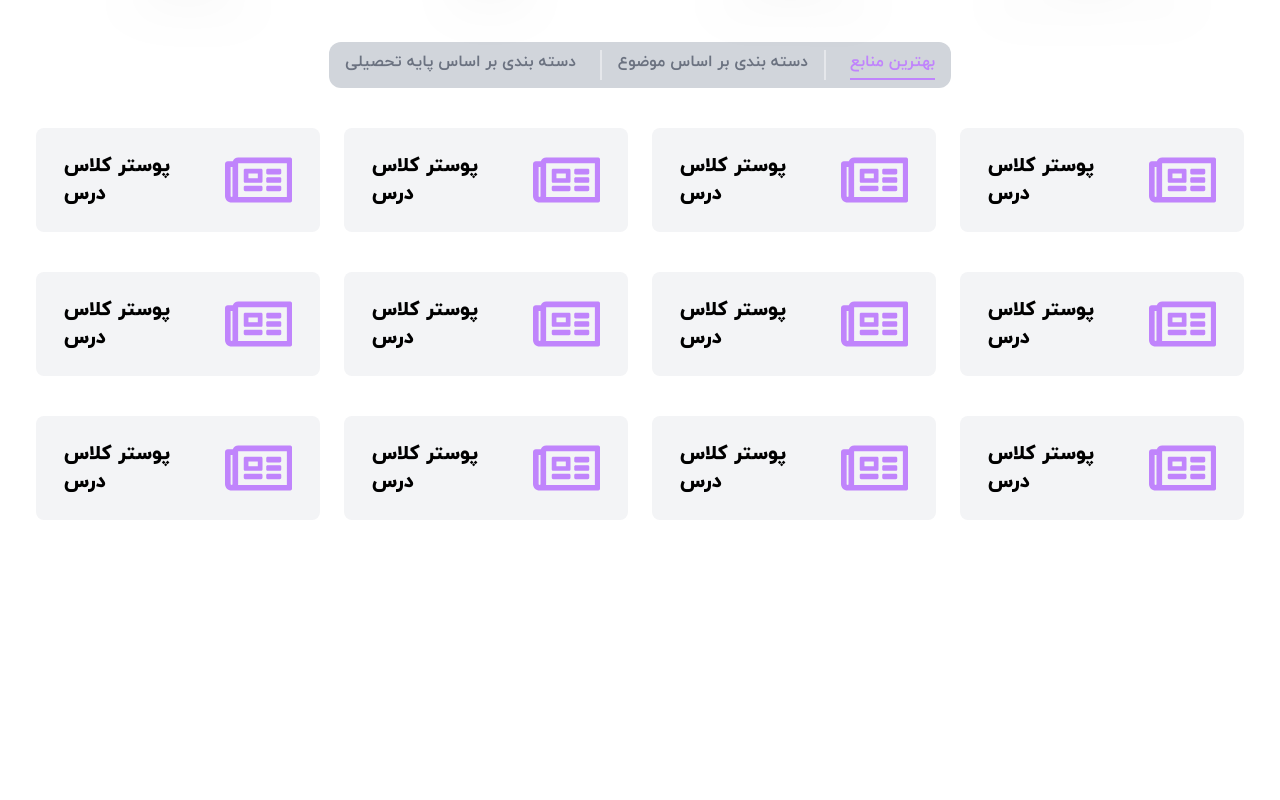
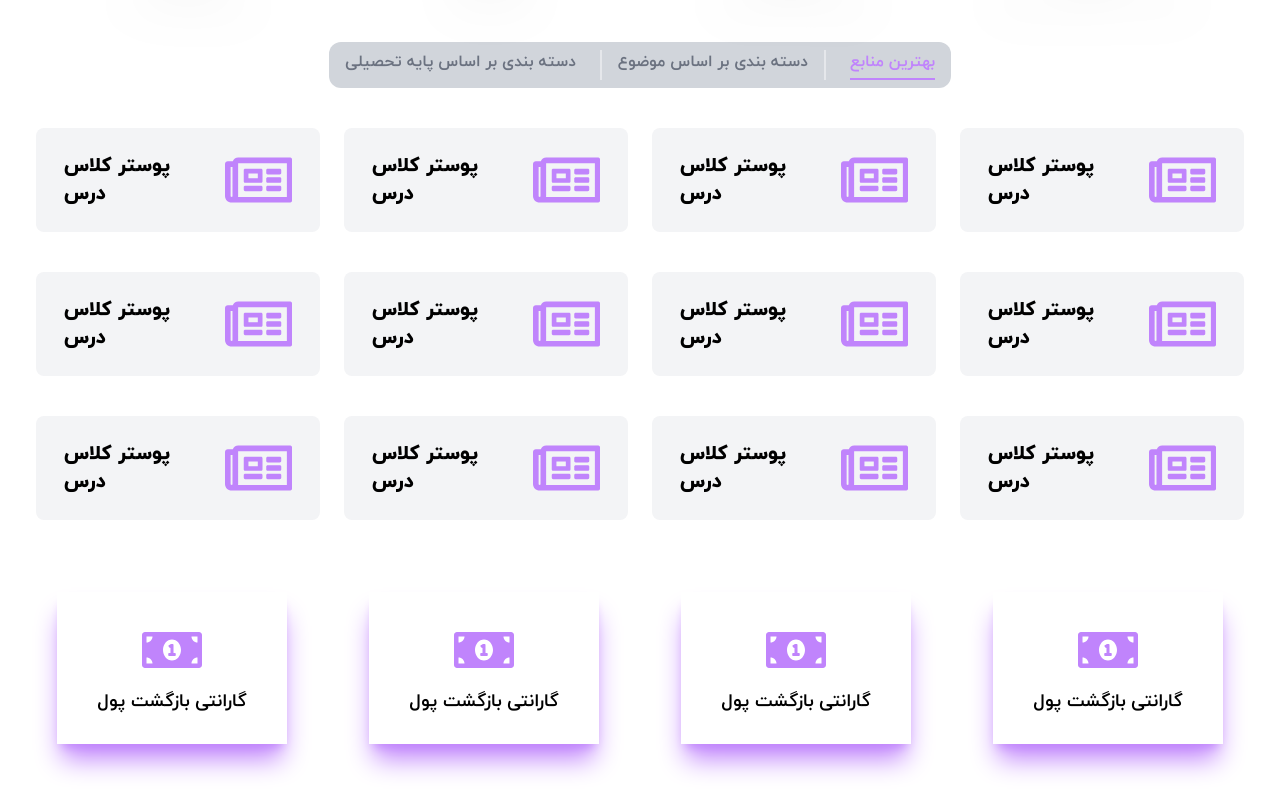
Before and after one commit to mohammadraufzahed/learning-ui, a Next.js app: page / in a window 1280 px wide. Shown: the part 2823-3623 px from the top of the page. Before the commit the page ends 3399 px from the top, so only its background shows below. Built offline with nearby package versions, Linux system fonts and the light colour scheme.

Commit message:
Added the box to index page

```diff
--- a/pages/index.jsx
+++ b/pages/index.jsx
@@ -1,10 +1,32 @@
 import Head from "next/head";
+import { FaMoneyBillAlt } from "react-icons/fa";
 import CategoriesProduct from "../components/CategoriesProduct";
 import Features from "../components/Features";
 import Header from "../components/Header";
 import ResourcesBox from "../components/ResourcesBox";
 import SpecialSellsBox from "../components/SpecialSellsBox";
 import TopStoresBox from "../components/TopStoresBox";
+
+const fakeData = {
+  badges: [
+    {
+      name: "گارانتی بازگشت پول",
+      icon: FaMoneyBillAlt,
+    },
+    {
+      name: "گارانتی بازگشت پول",
+      icon: FaMoneyBillAlt,
+    },
+    {
+      name: "گارانتی بازگشت پول",
+      icon: FaMoneyBillAlt,
+    },
+    {
+      name: "گارانتی بازگشت پول",
+      icon: FaMoneyBillAlt,
+    },
+  ],
+};
 
 export default function Home() {
   return (
@@ -26,6 +48,17 @@ export default function Home() {
       </div>
       <CategoriesProduct />
       <ResourcesBox />
+      <div className="transition-all duration-300 grid grid-cols-1 gap-y-5 mb-10 w-full px-1 py-2 sm:grid-cols-2 md:grid-cols-3 md:px-9 md:py-4 lg:grid-cols-4 lg:gap-x-10">
+        {fakeData.badges.map((item, key) => (
+          <div
+            key={key}
+            className="flex w-[50vw] py-5 mx-auto flex-col justify-center items-center gap-2 shadow-xl shadow-purple-400 sm:w-max sm:px-16 sm:py-5 lg:px-10 lg:py-7"
+          >
+            <item.icon className="text-purple-400 text-6xl" />
+            <span className="font-bold text-lg">{item.name}</span>
+          </div>
+        ))}
+      </div>
     </div>
   );
 }
```
